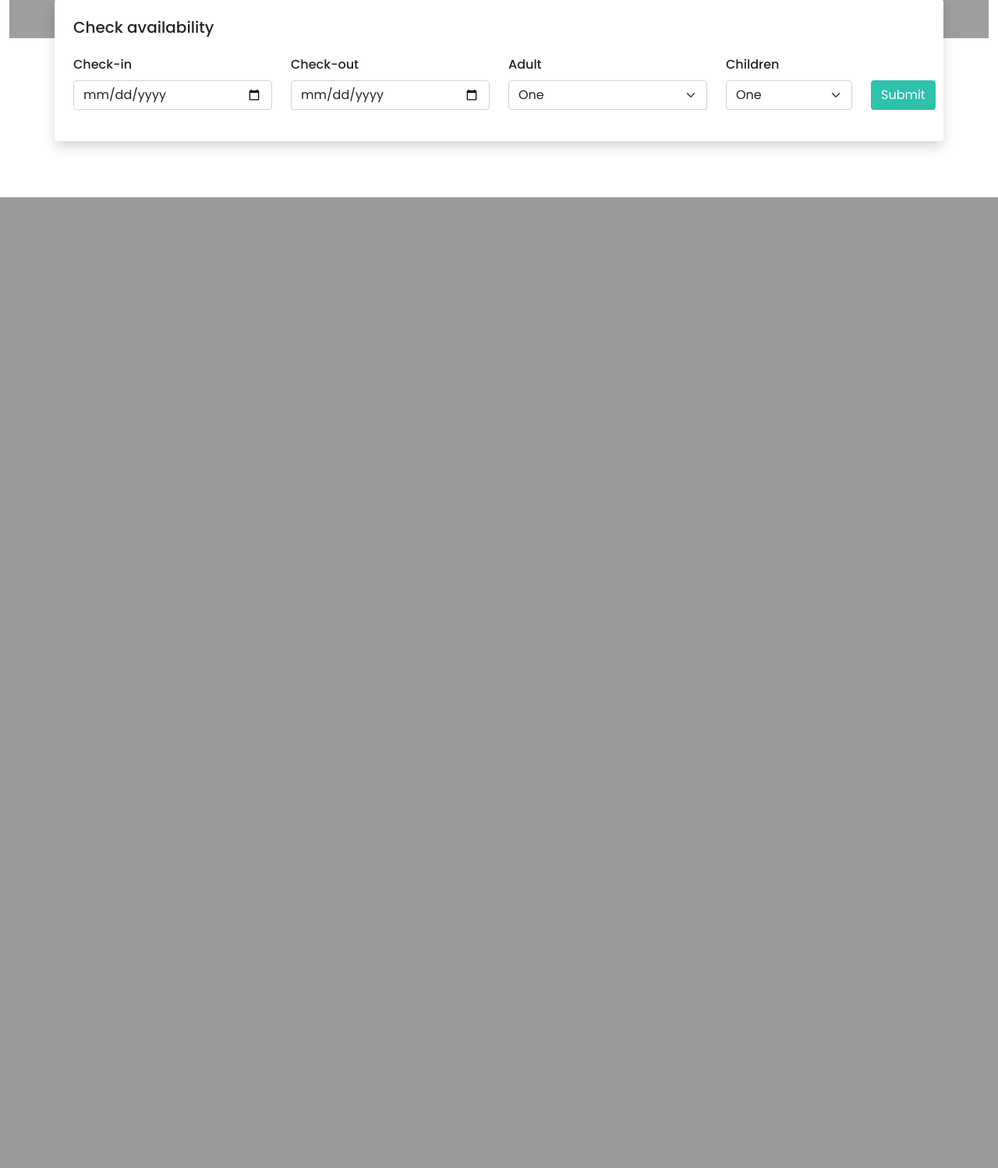
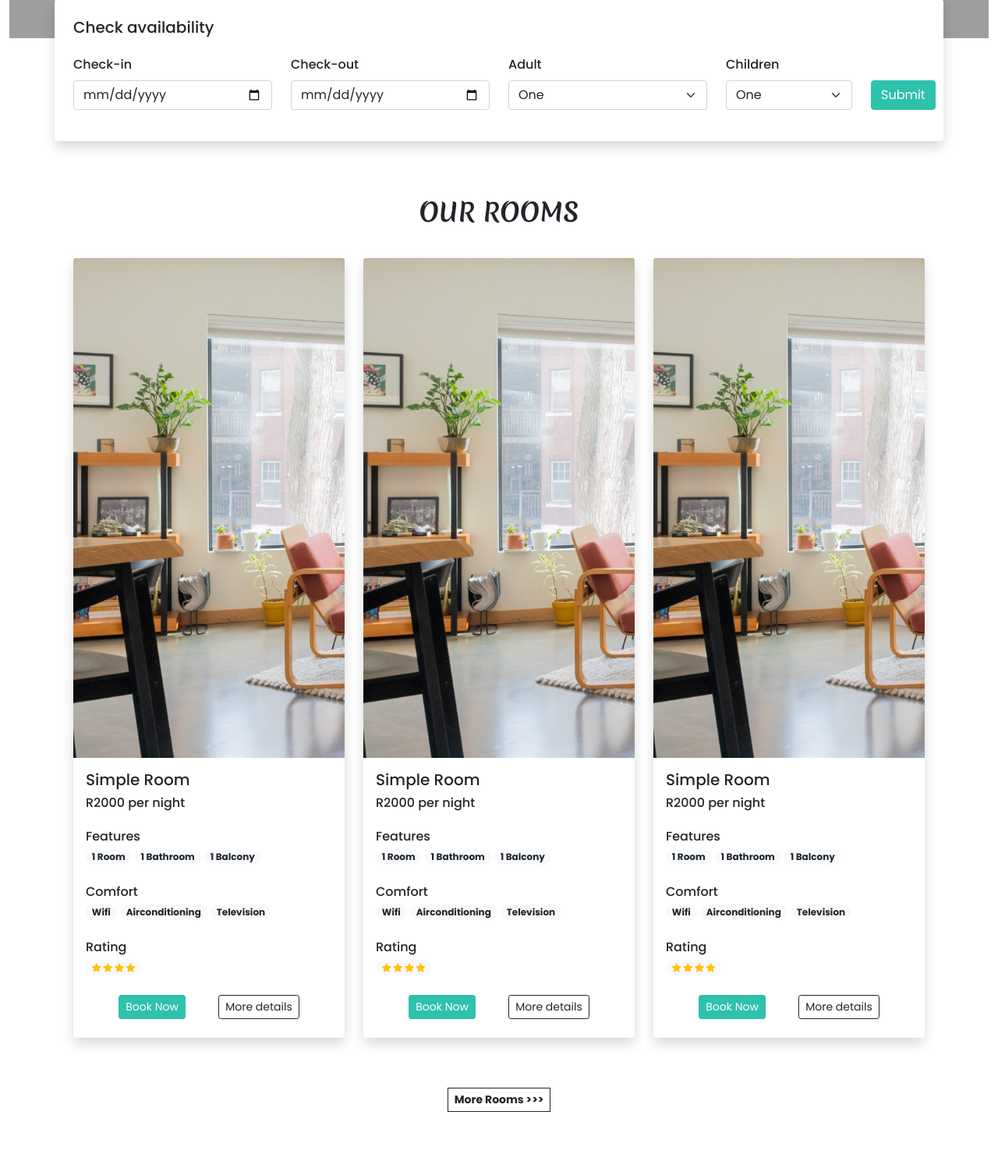
Before and after one commit to Willemu/finalHotelBookingApp, a PHP site: page / in a window 1280 px wide. Shown: the part 961-2459 px from the top of the page at 78% size. Before the commit the page ends 1214 px from the top, so only its background shows below. Run offline with PHP 8.4, Linux system fonts and the light colour scheme; grey boxes are pictures that could not be loaded.

Commit message:
Our Rooms
Completed our rooms

```diff
--- /dev/null
+++ b/Hotel Booking App/css/common.css
@@ -0,0 +1,23 @@
+*{
+    font-family: 'Poppins', sans-serif;
+}
+.h-font{
+    font-family: 'Merienda', cursive;
+}
+
+ /* Hide number arrows for Chrome, Safari, Edge, Opera */
+   input::-webkit-outer-spin-button,
+   input::-webkit-inner-spin-button {
+  -webkit-appearance: none;
+   margin: 0;
+}
+
+.custom-bg{
+  background-color: #2ec1ac;
+  border: 1px solid #2ec1ac;
+}
+
+.custom-bg:hover{
+  background-color: #279e8c;
+  border-color: #279e8c;
+}
--- a/Hotel Booking App/index.php
+++ b/Hotel Booking App/index.php
@@ -9,29 +9,9 @@
     <link href="https://fonts.googleapis.com/css2?family=Merienda:wght@400;700&family=Poppins:ital,wght@0,400;0,500;0,600;0,700;1,400&display=swap" rel="stylesheet">
     <link rel="stylesheet" href="https://cdn.jsdelivr.net/npm/bootstrap-icons@1.10.4/font/bootstrap-icons.css">
     <link rel="stylesheet" href="https://cdn.jsdelivr.net/npm/swiper@9/swiper-bundle.min.css"/>
+    <link rel="stylesheet" href="css/common.css">
 
     <style>
-        *{
-            font-family: 'Poppins', sans-serif;
-        }
-        .h-font{
-            font-family: 'Merienda', cursive;
-        }
-
-         /* Hide number arrows for Chrome, Safari, Edge, Opera */
-           input::-webkit-outer-spin-button,
-           input::-webkit-inner-spin-button {
-          -webkit-appearance: none;
-           margin: 0;
-        }
-
-        .custom-bg{
-          background-color: #2ec1ac;
-        }
-
-        .custom-bg:hover{
-          background-color: #279e8c;
-        }
 
         .availability-form{
           margin-top: -50px;
@@ -46,8 +26,6 @@
 
         }
         }
-
-
 
     </style>
 
@@ -159,6 +137,164 @@
        </form>
   </div>
 </div>
+
+<!--Rooms -->
+<h2 class="mt-5 pt-4 mb-4 text-center fw-bold h-font">OUR ROOMS</h2>
+
+<div class="container">
+  <div class="row">
+    <div class="col-lg-4 col-md-6 my-3">
+      <div class="card border-0 shadow" style="max-width: 350px; margin: auto;">
+        <img src="images/Rooms/1.png" class="card-img-top" alt="room1">
+      <div class="card-body">
+        <h5 class="card-title">Simple Room</h5>
+        <h6 class="mb-4">R2000 per night</h6>
+        <div class="features mb-4">
+          <h6 class="mb-1">Features</h6>
+            <span class="badge rounded-pill bg-light text-dark text-wrap">
+              1 Room
+            </span>
+            <span class="badge rounded-pill bg-light text-dark text-wrap">
+              1 Bathroom
+            </span>
+            <span class="badge rounded-pill bg-light text-dark text-wrap">
+              1 Balcony
+            </span>
+        </div>
+        <div class="comfort mb-4">
+          <h6 class="mb-1">Comfort</h6>
+            <span class="badge rounded-pill bg-light text-dark text-wrap">
+              Wifi
+            </span>
+            <span class="badge rounded-pill bg-light text-dark text-wrap">
+              Airconditioning
+            </span>
+            <span class="badge rounded-pill bg-light text-dark text-wrap">
+              Television
+            </span>
+        </div>
+        <div class="rating mb-4">
+          <h6 class="mb-1">Rating</h6>
+          <span class="badge rounded-pill bg-light">
+            <i class="bi bi-star-fill text-warning"></i>
+            <i class="bi bi-star-fill text-warning"></i>
+            <i class="bi bi-star-fill text-warning"></i>
+            <i class="bi bi-star-fill text-warning"></i>
+          </span>
+        </div>
+        <div class="d-flex justify-content-evenly mb-2">
+          <a href="#" class="btn btn-sm text-white custom-bg shadow-none">Book Now</a>
+          <a href="#" class="btn btn-sm btn-outline-dark shadow-none">More details</a>
+      </div>
+     </div>
+    </div>
+    </div>
+
+    <div class="col-lg-4 col-md-6 my-3">
+      <div class="card border-0 shadow" style="max-width: 350px; margin: auto;">
+        <img src="images/Rooms/1.png" class="card-img-top" alt="room1">
+      <div class="card-body">
+        <h5 class="card-title">Simple Room</h5>
+        <h6 class="mb-4">R2000 per night</h6>
+        <div class="features mb-4">
+          <h6 class="mb-1">Features</h6>
+            <span class="badge rounded-pill bg-light text-dark text-wrap">
+              1 Room
+            </span>
+            <span class="badge rounded-pill bg-light text-dark text-wrap">
+              1 Bathroom
+            </span>
+            <span class="badge rounded-pill bg-light text-dark text-wrap">
+              1 Balcony
+            </span>
+        </div>
+        <div class="comfort mb-4">
+          <h6 class="mb-1">Comfort</h6>
+            <span class="badge rounded-pill bg-light text-dark text-wrap">
+              Wifi
+            </span>
+            <span class="badge rounded-pill bg-light text-dark text-wrap">
+              Airconditioning
+            </span>
+            <span class="badge rounded-pill bg-light text-dark text-wrap">
+              Television
+            </span>
+        </div>
+        <div class="rating mb-4">
+          <h6 class="mb-1">Rating</h6>
+          <span class="badge rounded-pill bg-light">
+            <i class="bi bi-star-fill text-warning"></i>
+            <i class="bi bi-star-fill text-warning"></i>
+            <i class="bi bi-star-fill text-warning"></i>
+            <i class="bi bi-star-fill text-warning"></i>
+          </span>
+        </div>
+        <div class="d-flex justify-content-evenly mb-2">
+          <a href="#" class="btn btn-sm text-white custom-bg shadow-none">Book Now</a>
+          <a href="#" class="btn btn-sm btn-outline-dark shadow-none">More details</a>
+      </div>
+     </div>
+    </div>
+    </div>
+
+    <div class="col-lg-4 col-md-6 my-3">
+      <div class="card border-0 shadow" style="max-width: 350px; margin: auto;">
+        <img src="images/Rooms/1.png" class="card-img-top" alt="room1">
+      <div class="card-body">
+        <h5 class="card-title">Simple Room</h5>
+        <h6 class="mb-4">R2000 per night</h6>
+        <div class="features mb-4">
+          <h6 class="mb-1">Features</h6>
+            <span class="badge rounded-pill bg-light text-dark text-wrap">
+              1 Room
+            </span>
+            <span class="badge rounded-pill bg-light text-dark text-wrap">
+              1 Bathroom
+            </span>
+            <span class="badge rounded-pill bg-light text-dark text-wrap">
+              1 Balcony
+            </span>
+        </div>
+        <div class="comfort mb-4">
+          <h6 class="mb-1">Comfort</h6>
+            <span class="badge rounded-pill bg-light text-dark text-wrap">
+              Wifi
+            </span>
+            <span class="badge rounded-pill bg-light text-dark text-wrap">
+              Airconditioning
+            </span>
+            <span class="badge rounded-pill bg-light text-dark text-wrap">
+              Television
+            </span>
+        </div>
+        <div class="rating mb-4">
+          <h6 class="mb-1">Rating</h6>
+          <span class="badge rounded-pill bg-light">
+            <i class="bi bi-star-fill text-warning"></i>
+            <i class="bi bi-star-fill text-warning"></i>
+            <i class="bi bi-star-fill text-warning"></i>
+            <i class="bi bi-star-fill text-warning"></i>
+          </span>
+        </div>
+        <div class="d-flex justify-content-evenly mb-2">
+          <a href="#" class="btn btn-sm text-white custom-bg shadow-none">Book Now</a>
+          <a href="#" class="btn btn-sm btn-outline-dark shadow-none">More details</a>
+      </div>
+     </div>
+    </div>
+    </div>
+
+
+
+
+
+    <div class="col-lg-12 text-center mt-5">
+        <a href="#" class="btn btn-sm btn-outline-dark rounded-0 fw-bold shadow-none">More Rooms >>></a>
+    </div>
+  </div>
+</div>
+
+
 
 <br><br><br>
 
```
Also changed, not shown: Hotel Booking App/images/Rooms/1.png (added), Hotel Booking App/images/Rooms/2.png (added), Hotel Booking App/images/Rooms/3.png (added), Hotel Booking App/images/Rooms/4.png (added), Hotel Booking App/images/Rooms/5.png (added), Hotel Booking App/images/Rooms/6.png (added), Hotel Booking App/images/Rooms/7.png (added), Hotel Booking App/images/Rooms/8.png (added).
